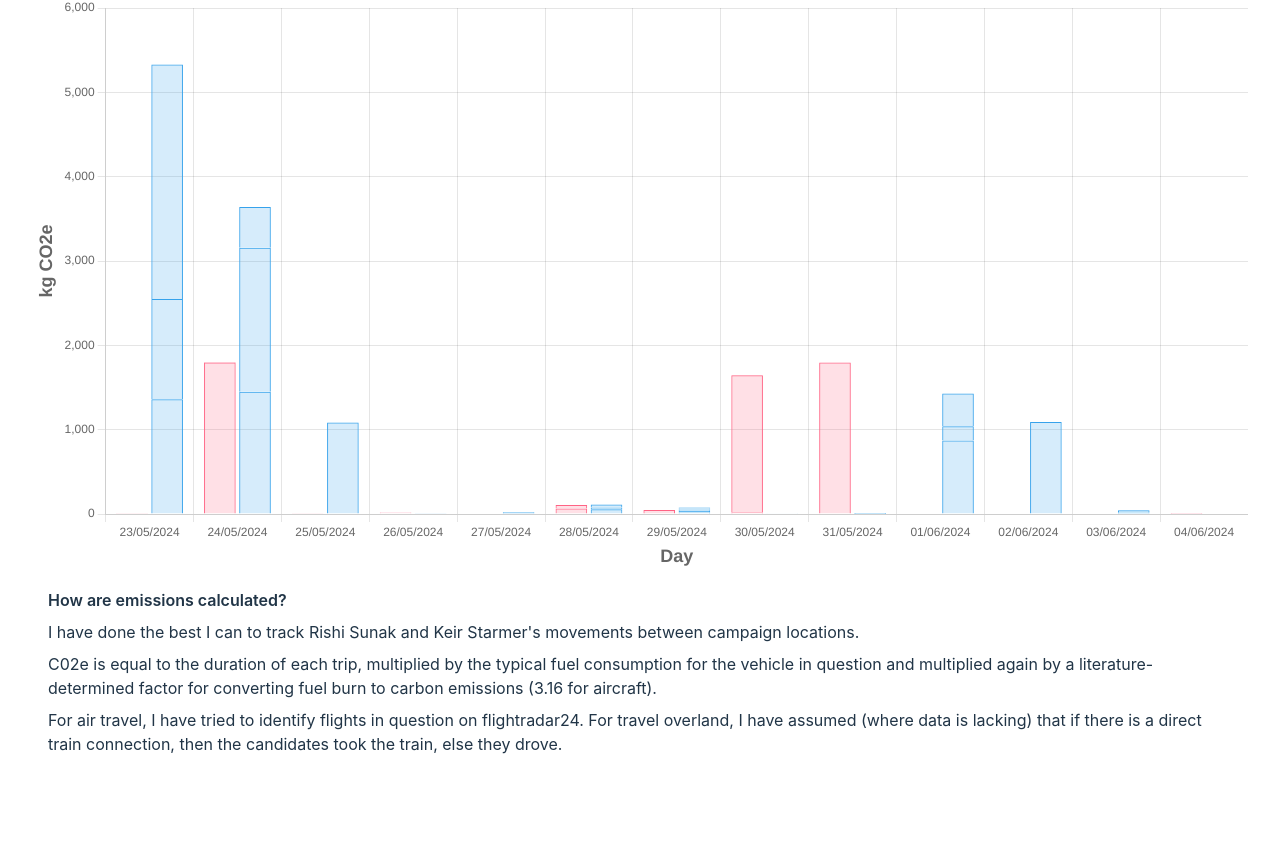
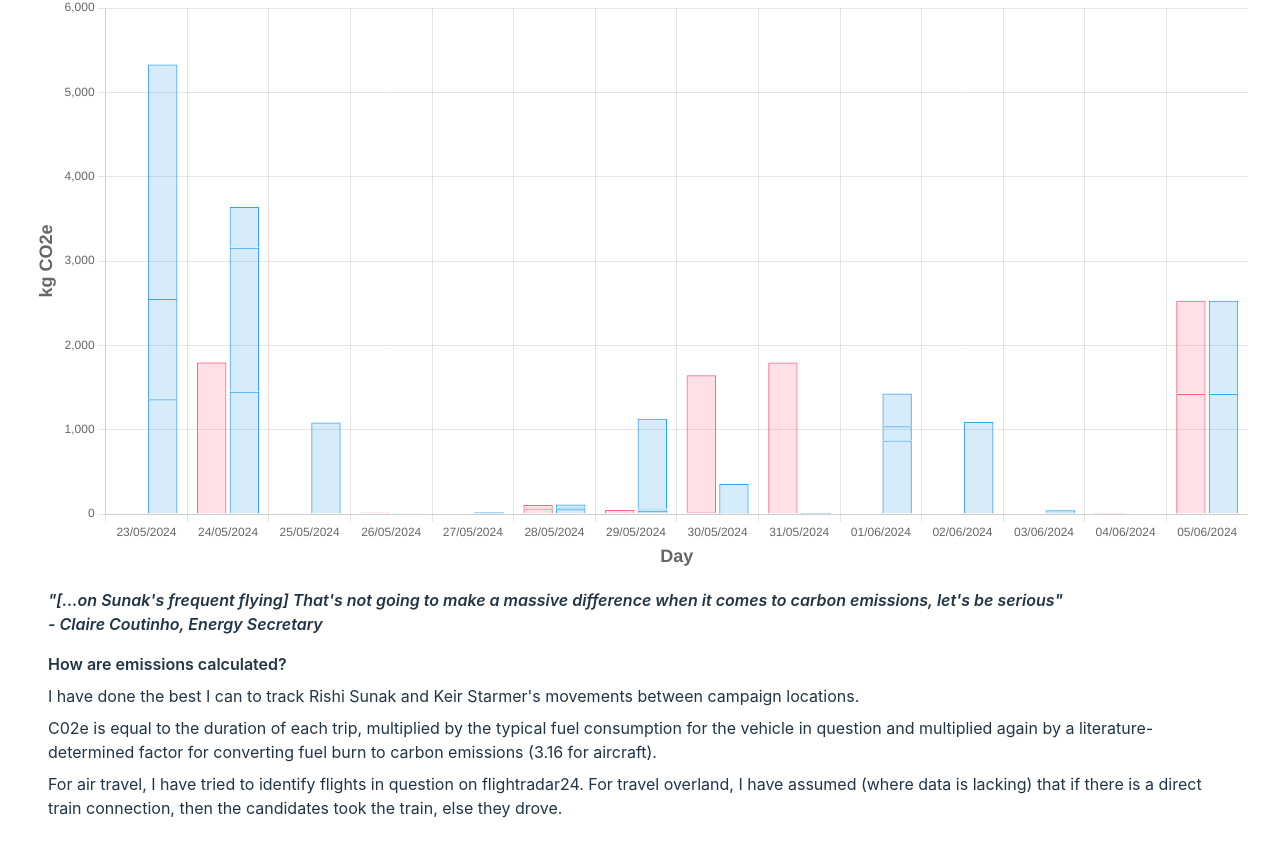
Before and after one commit to ZakryDat/campaign-carbon-emissions, a React (Vite) app: page / in a window 1280 px wide. Shown: the part 350-1206 px from the top of the page. Before the commit the page ends 1154 px from the top, so only its background shows below. Built offline with nearby package versions, Linux system fonts and the light colour scheme.

Commit message:
update data

```diff
--- a/src/App.jsx
+++ b/src/App.jsx
@@ -50,7 +50,11 @@ function App() {
                 <CarbonPerDayBarChart />
             </div>
             <div className='flex flex-col p-4 gap-2 text-left'>
-                <p className='font-semibold'>How are emissions calculated?</p>
+                <div className='font-semibold font-style: italic'>
+                    <p>"[...on Sunak's frequent flying] That's not going to make a massive difference when it comes to carbon emissions, let's be serious"</p>
+                    <p> - Claire Coutinho, Energy Secretary</p>
+                </div>
+                <p className='font-semibold mt-2'>How are emissions calculated?</p>
                 <p>I have done the best I can to track Rishi Sunak and Keir Starmer's movements between campaign locations.</p>
                 <p>C02e is equal to the duration of each trip, multiplied by the typical fuel consumption for the vehicle in question
                     and multiplied again by a literature-determined factor for converting fuel burn to carbon emissions (3.16 for aircraft).</p>
--- a/utils/StarmerData.js
+++ b/utils/StarmerData.js
@@ -84,4 +84,12 @@ export const StarmerData = [
             " 🚂 Bolton to Manchester": 1.1,
         },
     },
+    {
+        date: "05/06/2024",
+        trips: {
+            " ✈️ Manchester to Portsmouth": 1422,
+            " 🚂 Portsmouth to London": 5.3,
+            " ✈️ Portsmouth to Normandy": 1100.7
+        },
+    }
 ];
--- a/utils/SunakData.js
+++ b/utils/SunakData.js
@@ -51,13 +51,14 @@ export const SunakData = [
             " 🚗 Penzance to Liskeard": 20.4,
             " 🚗 Liskeard to Drewsteignton": 15.5,
             " 🚗 Drewsteignton to Honiton": 13.4,
-            " 🚂 Honiton to London": 9.6
+            " 🚁 Honiton to London": 1061.8
         },
     },
     {
         date: "30/05/2024",
         trips: {
             " 🚂 London to Milton Keynes": 2.4,
+            " 🚁 Milton Keynes to London": 353.9
         },
     },
     {
@@ -95,4 +96,12 @@ export const SunakData = [
             " 🚂 Downing St to Manchester": 7.2
         },
     },
+    {
+        date: "05/06/2024",
+        trips: {
+            " ✈️ Manchester to Portsmouth": 1422,
+            " 🚂 Portsmouth to London": 5.3,
+            " ✈️ Portsmouth to Normandy": 1100.7
+        },
+    }
 ];
```
